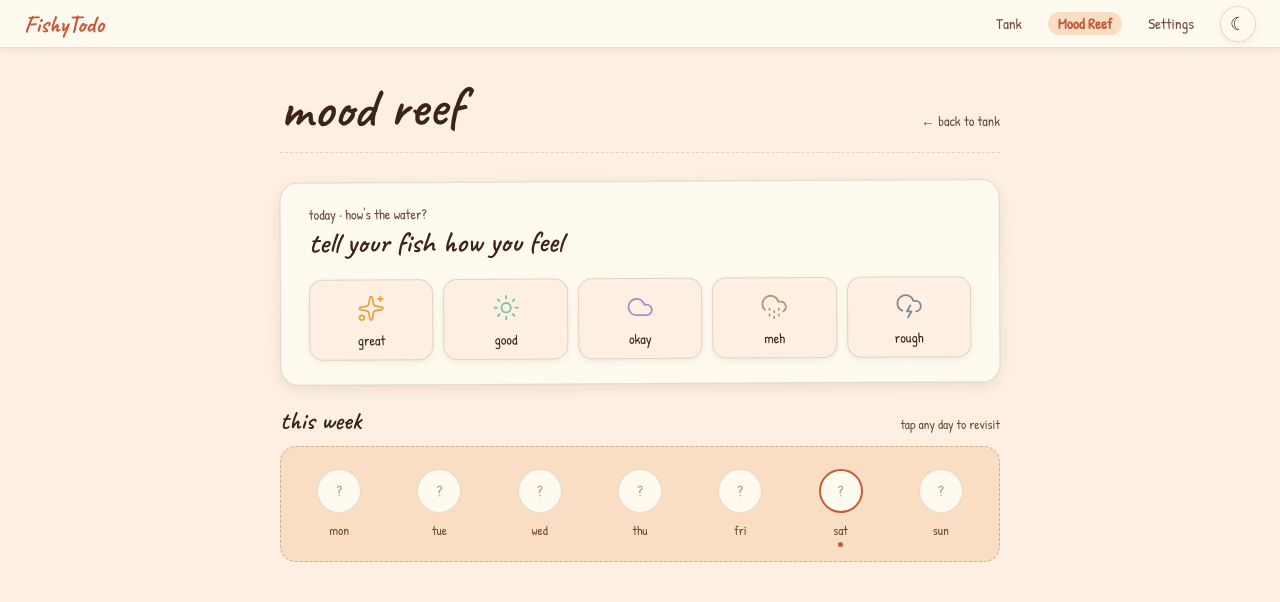
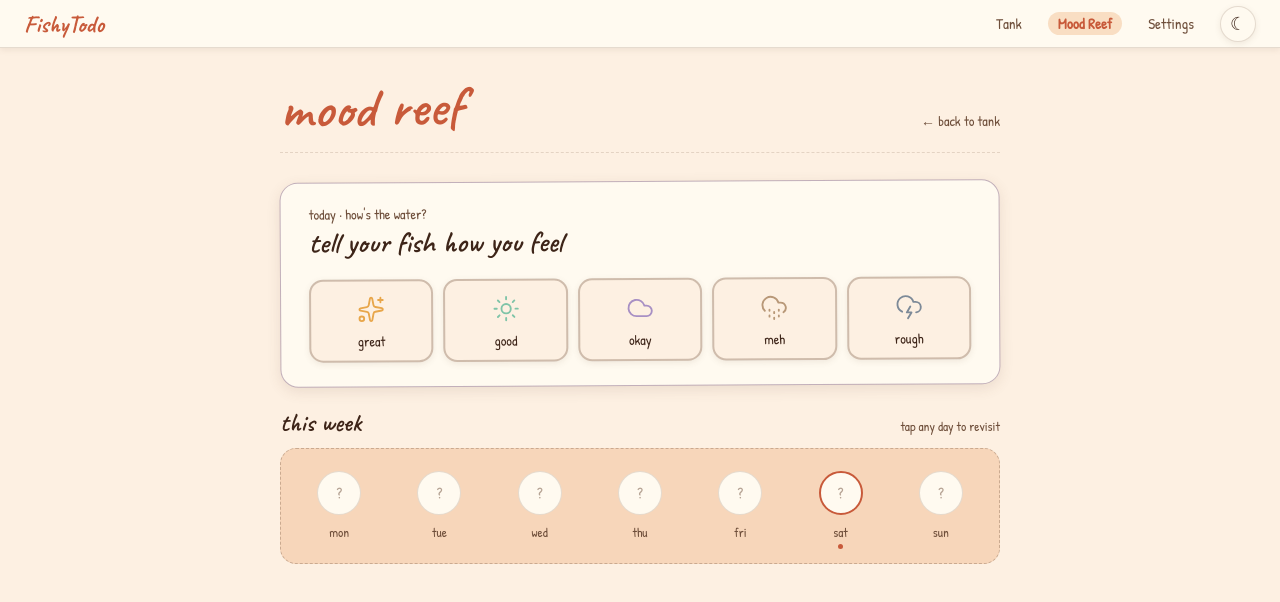
Before and after one commit to PatriciaMoraru/FishyTodo, a React (Vite) app: page /mood in a window 1280 px wide. Shown: the top 602 px of the page. Built offline with nearby package versions, Linux system fonts and the light colour scheme.

Commit message:
feat: polish settings and mood reef — toggle fix, palette diversity, swatch rotation

```diff
--- a/src/components/MoodReefView.css
+++ b/src/components/MoodReefView.css
@@ -26,7 +26,7 @@
   font-family: 'Caveat', cursive;
   font-size: clamp(3.6rem, 6vw, 5.6rem);
   font-weight: 600;
-  color: var(--ink);
+  color: var(--accent);
   line-height: 1;
   transform: rotate(-1deg);
   display: inline-block;
@@ -48,7 +48,7 @@
 /* ── daily check-in card ─────────────────────────── */
 .checkin-card {
   background: var(--paper-card);
-  border: 1.5px solid var(--line);
+  border: 1.5px solid color-mix(in srgb, var(--sec) 35%, var(--line-strong));
   border-radius: 1.8rem;
   padding: 2.4rem 2.8rem;
   box-shadow: var(--shadow-md);
@@ -85,7 +85,7 @@
   gap: 0.8rem;
   padding: 1.4rem 0.8rem 1rem;
   background: var(--paper);
-  border: 1.5px solid var(--line);
+  border: 2.5px solid var(--line-strong);
   border-radius: 1.4rem;
   cursor: pointer;
   box-shadow: var(--shadow-sm);
@@ -100,7 +100,6 @@
 
 .mood-btn--selected {
   border-color: var(--mood-color);
-  border-width: 2.5px;
   background: color-mix(in srgb, var(--mood-color) 10%, var(--paper));
 }
 
@@ -148,7 +147,7 @@
 .week-days {
   display: flex;
   gap: 0.8rem;
-  background: var(--paper-warm);
+  background: color-mix(in srgb, var(--tert) 22%, var(--paper-warm));
   border: 1.5px dashed var(--line-strong);
   border-radius: 1.6rem;
   padding: 1.6rem 1.2rem;
--- a/src/components/SettingsView.css
+++ b/src/components/SettingsView.css
@@ -116,8 +116,9 @@
 
 .toggle .knob {
   position: absolute;
-  top: 0.2rem;
-  left: 0.2rem;
+  top: 50%;
+  left: 0.4rem;
+  transform: translateY(-50%);
   width: 2.2rem;
   height: 2.2rem;
   border-radius: 50%;
@@ -129,7 +130,7 @@
 }
 
 .toggle.on .knob {
-  left: 2.8rem;
+  left: 3rem;
 }
 
 /* ── stacked sections (colour + view-as) ────────────── */
--- a/src/components/SettingsView.jsx
+++ b/src/components/SettingsView.jsx
@@ -66,7 +66,7 @@ export default function SettingsView() {
                     aria-label={label}
                     aria-pressed={palette === key}
                   style={{
-                    background: `conic-gradient(from -45deg, ${p.accent} 0deg 120deg, ${p.sec} 120deg 240deg, ${p.tert} 240deg 360deg)`,
+                    background: `conic-gradient(from -45deg, ${p.tert} 0deg 120deg, ${p.sec} 120deg 240deg, ${p.accent} 240deg 360deg)`,
                   }}
                   />
                   <span className="swatch-label">{label}</span>
--- a/src/utils/palettes.js
+++ b/src/utils/palettes.js
@@ -1,9 +1,9 @@
 export const PALETTES = {
   sunset:    { accent: '#c85a3a', sec: '#a890c4', tert: '#f0b89c' },
-  classic:   { accent: '#d96846', sec: '#7fa07c', tert: '#b8d4d8' },
+  classic:   { accent: '#7b6fa8', sec: '#c4a45c', tert: '#a8c4b8' },
   ocean:     { accent: '#3a8090', sec: '#c9925e', tert: '#8eb4c4' },
-  seaglass:  { accent: '#e08868', sec: '#7a9070', tert: '#c8dcc0' },
-  botanical: { accent: '#c66428', sec: '#7d8a3a', tert: '#c4aab0' },
+  seaglass:  { accent: '#7a9070', sec: '#e08868', tert: '#c8dcc0' },
+  botanical: { accent: '#7d8a3a', sec: '#c66428', tert: '#c4aab0' },
 }
 
 export const PALETTE_META = [
```
